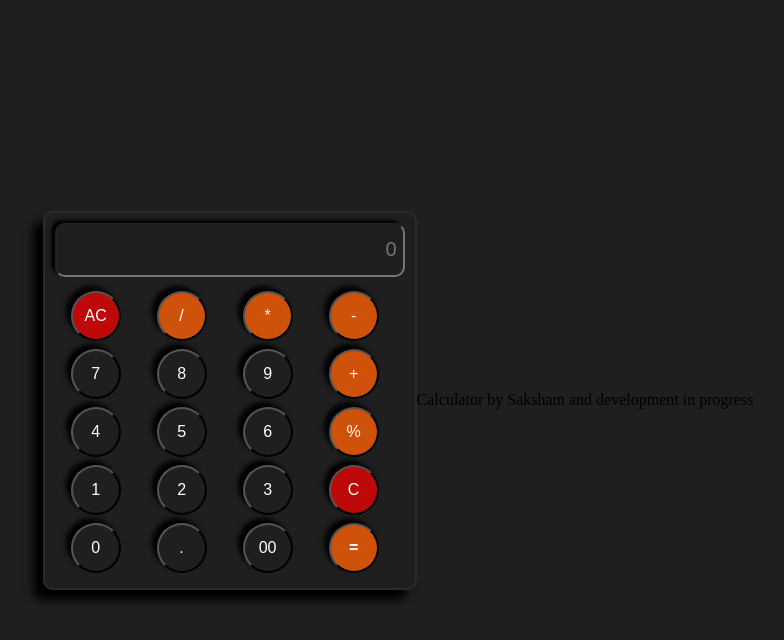
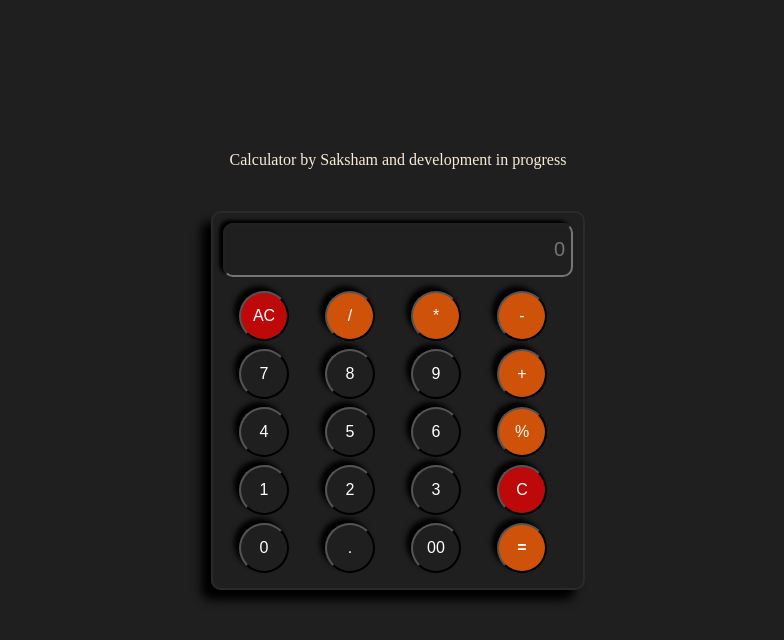
Before and after one commit to Saksham-919/Calculator, a plain HTML site: page index.html in a window 1280 px wide. Shown: the whole page, without its empty margins (242-1026 px from the left). Drawn offline with Linux system fonts and the light colour scheme.

Commit message:
Add files via upload

```diff
--- a/style.css
+++ b/style.css
@@ -9,6 +9,7 @@ body{
     display: flex;
     justify-content: center;
     align-items: center;
+    text-align: start;
     background-color: rgba(32, 31, 31, 1);
 }
 
@@ -59,3 +60,10 @@ h3{
     color: wheat;
     display: inline-flex;
 }
+
+body span{
+    position: absolute;
+    margin: 0 0 480px;
+    color: antiquewhite;
+    font-size: 1em;
+}
```
